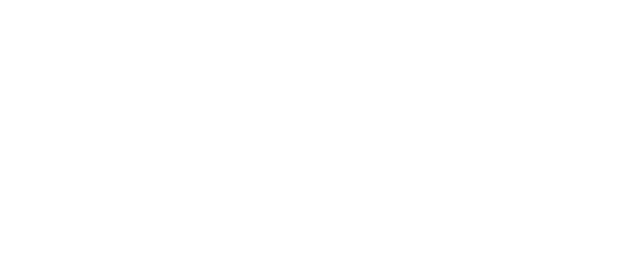
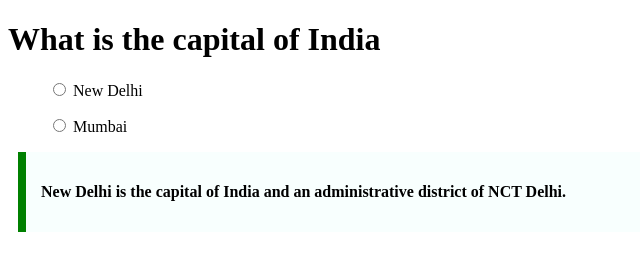
Before and after one commit to acciojob/trivia-Amansagarmithu, a website: page main.html in a window 1280 px wide. Shown: the whole page, without its empty margins (0-640 px from the left). Drawn offline with Linux system fonts and the light colour scheme.

Commit message:
created a submission

```diff
--- a/main.html
+++ b/main.html
@@ -8,6 +8,19 @@
 
 <body>
 	<!-- the entire body must be written by student -->
+	<h1>What is the capital of India</h1>
+
+	<blockquote city="https://en.wikipedia.org/wiki/New_Delhi">
+		<input type="radio" name="butt"> New Delhi
+	</blockquote>
+	<blockquote city="https://en.wikipedia.org/wiki/New_Delhi">
+		<input type="radio" name="butt"> Mumbai
+	</blockquote>
+	<div>
+		<p>
+			New Delhi is the capital of India and an administrative district of NCT Delhi.
+		</p>
+	</div>
     <script type="text/javascript" src="./script.js">
 </script>
 
--- a/styles.css
+++ b/styles.css
@@ -1,2 +1,10 @@
 
 /* Your CSS Code here. */
+div{
+	max-width:600px;
+	margin:10px;
+	padding:15px;
+	background-color:#f8fffe;
+	border-left:8px solid green;
+	font-weight:bold;
+}
```
